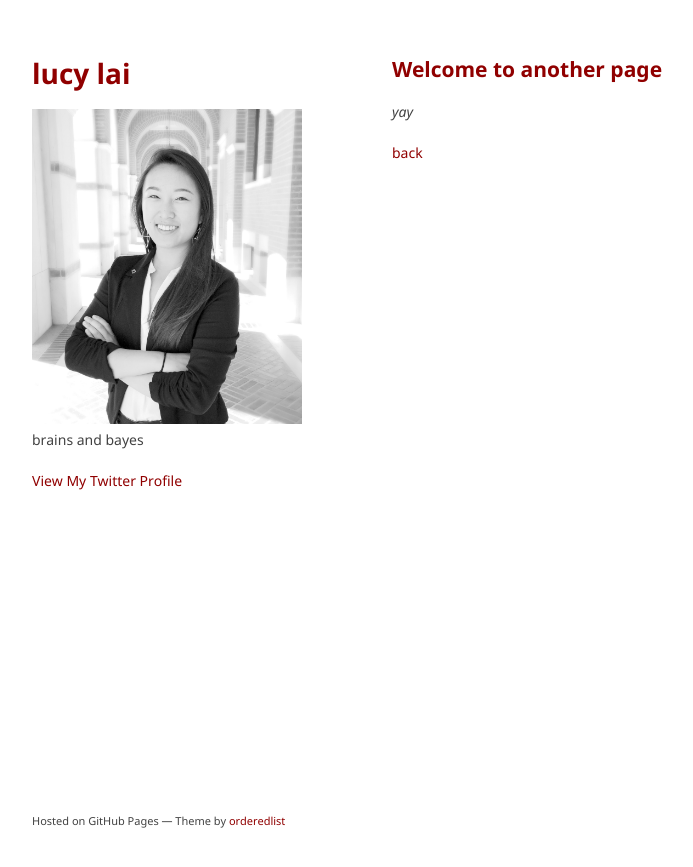
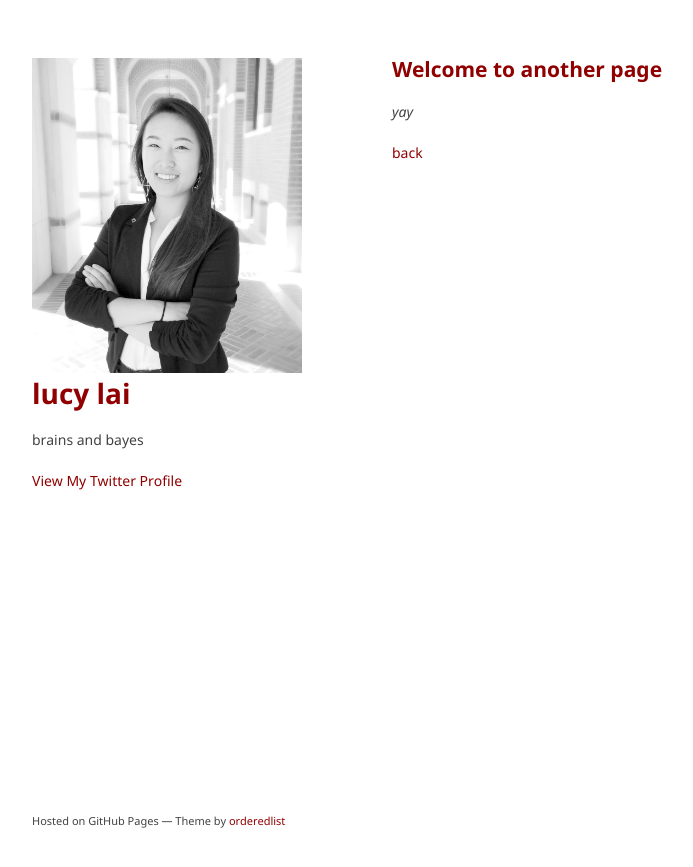
Before and after one commit to lucylai96/lucylai96.github.io, a Jekyll site: the page built from another-page.md, in a window 1280 px wide. Shown: the top 867 px of the page, without its empty margins (178-871 px from the left). Built offline with Jekyll 4.4.1, drawn with Linux system fonts in a browser that asks for light colours; our own code applies the rules of GitHub Pages for plain Markdown files.

Commit message:
Update default.html

```diff
--- a/_layouts/default.html
+++ b/_layouts/default.html
@@ -14,16 +14,16 @@
   <body>
     <div class="wrapper">
       <header>
-        <h1><a href="{{ "/" | absolute_url }}">{{ site.title | default: site.github.repository_name }}</a></h1>
 
         {% if site.logo %}
           <img src="{{site.logo | relative_url}}" alt="Logo" />
         {% endif %}
+        <h1><a href="{{ "/" | absolute_url }}">{{ site.title | default: site.github.repository_name }}</a></h1>
 
         <p>{{ site.description | default: site.github.project_tagline }}</p>
 
         {% if site.github.is_user_page %}
-        <p class="view"><a href="https://twitter.com/lucylai_">View My Twitter Profile </a></p>
+        <p Follow me on class="view"><a href="https://twitter.com/lucylai_">View My Twitter Profile </a></p>
         {% endif %}
 
       <p </p>
@@ -34,7 +34,9 @@
 
       </section>
       <footer>
-
+       <p </p>
+        <p </p>
+        <p </p>
         <p><small>Hosted on GitHub Pages &mdash; Theme by <a href="https://github.com/orderedlist">orderedlist</a></small></p>
       </footer>
     </div>
```
